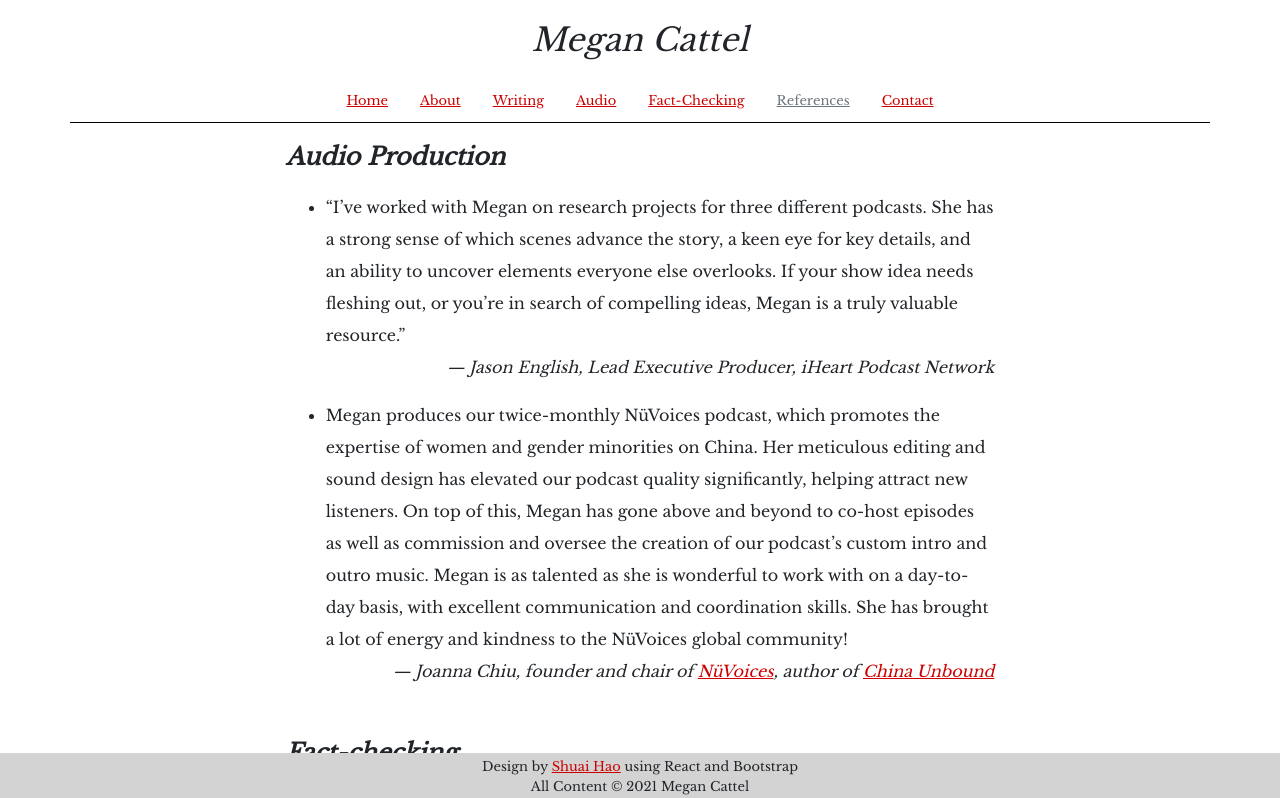
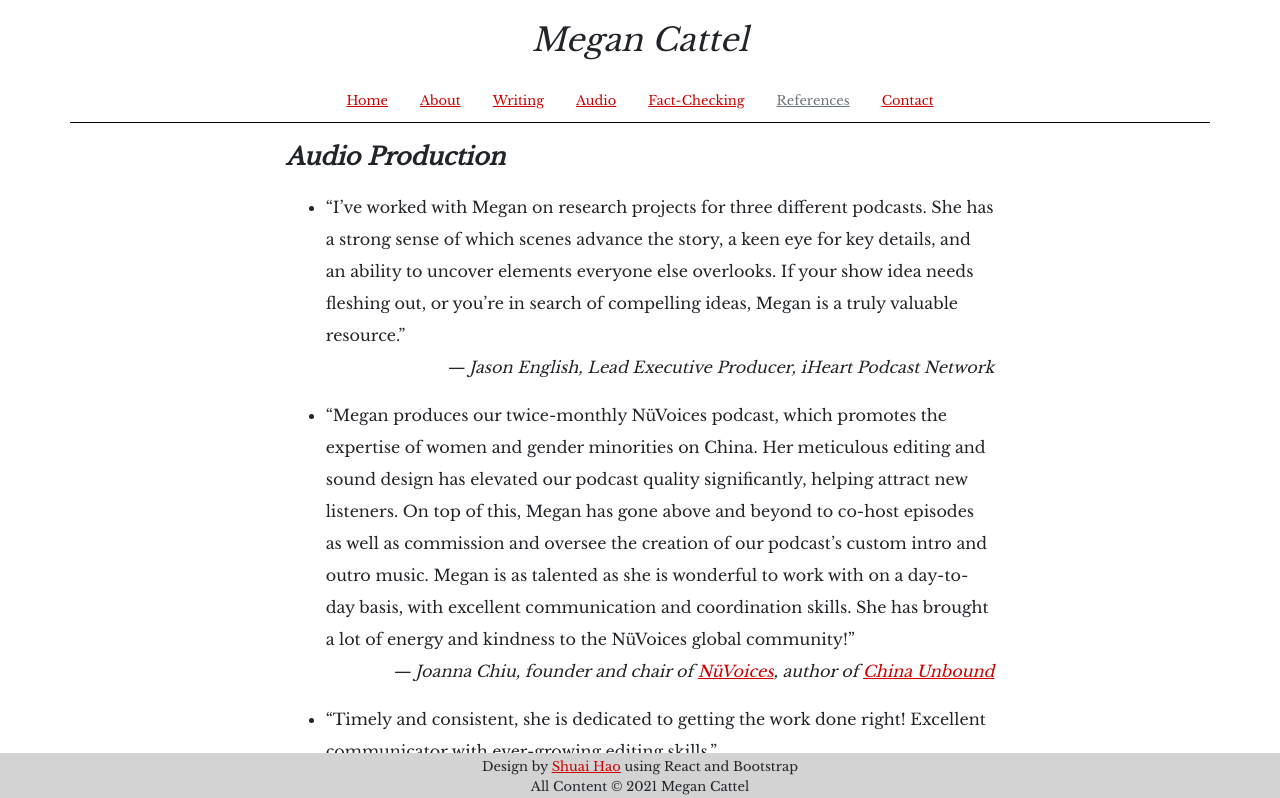
Before and after one commit to megan-cattel/Personal-website, a React (Create React App) app: page /#/references in a window 1280 px wide. Shown: the top 798 px of the page. Built offline with nearby package versions, Linux system fonts and the light colour scheme.

Commit message:
add a reference

```diff
--- a/src/components/References.js
+++ b/src/components/References.js
@@ -16,8 +16,14 @@ function References() {
                 </ul>
                 <ul>
                     <li>
-                        Megan produces our twice-monthly NüVoices podcast, which promotes the expertise of women and gender minorities on China. Her meticulous editing and sound design has elevated our podcast quality significantly, helping attract new listeners. On top of this, Megan has gone above and beyond to co-host episodes as well as commission and oversee the creation of our podcast’s custom intro and outro music. Megan is as talented as she is wonderful to work with on a day-to-day basis, with excellent communication and coordination skills. She has brought a lot of energy and kindness to the NüVoices global community!
+                        “Megan produces our twice-monthly NüVoices podcast, which promotes the expertise of women and gender minorities on China. Her meticulous editing and sound design has elevated our podcast quality significantly, helping attract new listeners. On top of this, Megan has gone above and beyond to co-host episodes as well as commission and oversee the creation of our podcast’s custom intro and outro music. Megan is as talented as she is wonderful to work with on a day-to-day basis, with excellent communication and coordination skills. She has brought a lot of energy and kindness to the NüVoices global community!”
                         <p className="text-right"><i>— Joanna Chiu, founder and chair of <a href="http://nuvoices.com">NüVoices</a>, author of <a href="https://www.joannachiu.com/writing">China Unbound</a></i></p>
+                    </li>
+                </ul>
+                <ul>
+                    <li>
+                        “Timely and consistent, she is dedicated to getting the work done right! Excellent communicator with ever-growing editing skills.”
+                        <p className="text-right"><i>— Jennifer Lee, Producer, Adolescent Content</i></p>
                     </li>
                 </ul>
             </div>
```
